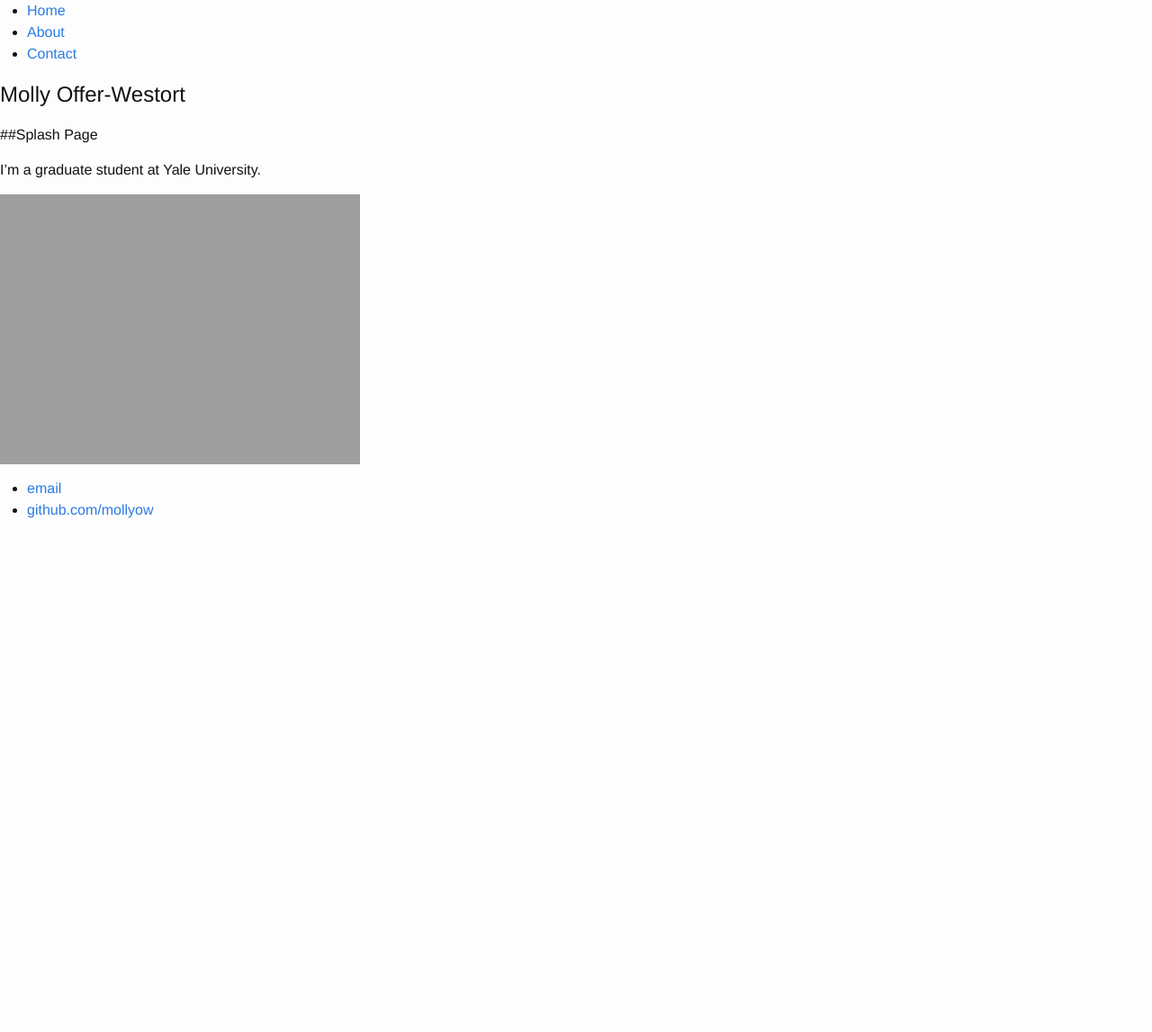
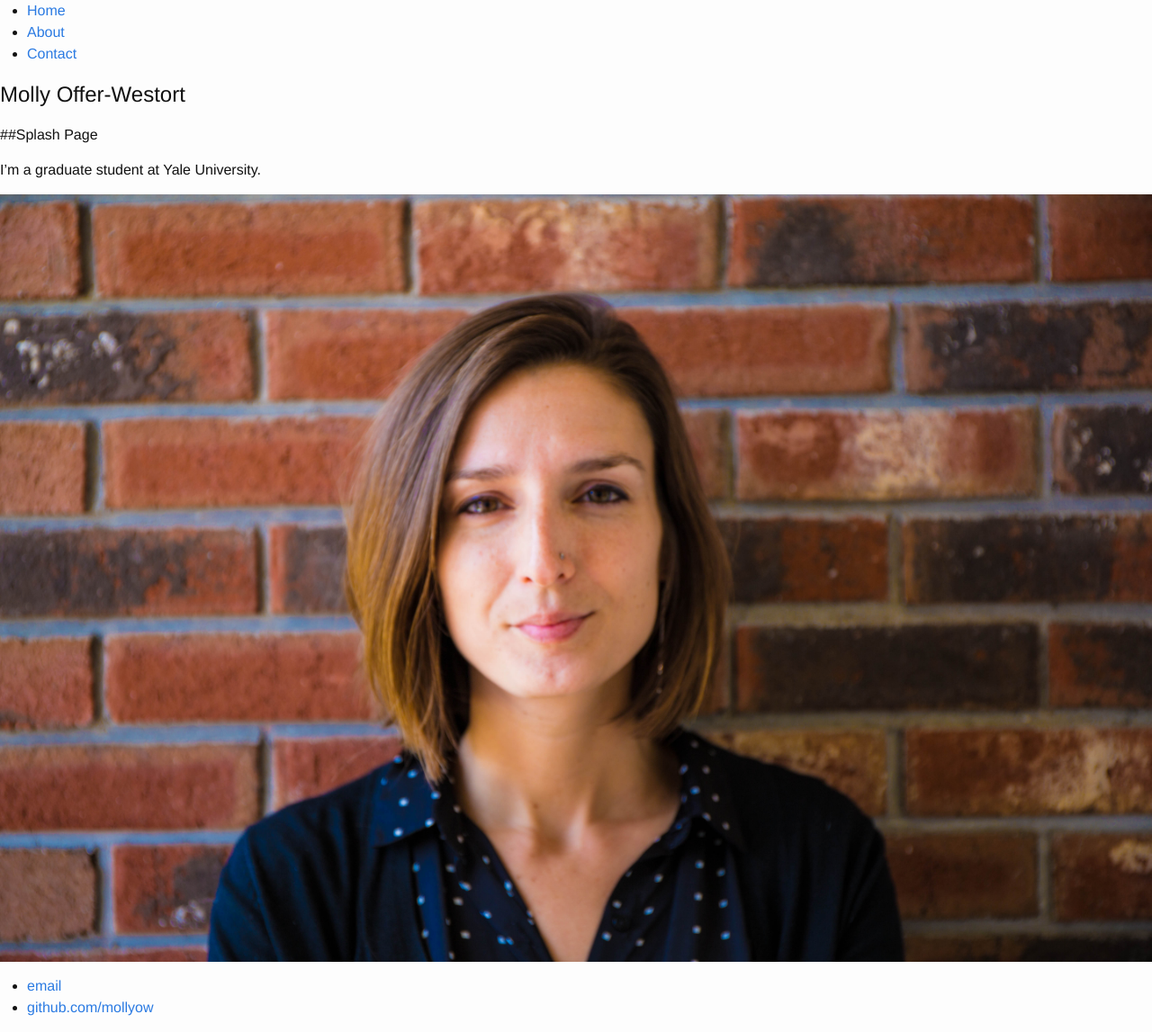
Before and after one commit to mollyow/mollyow.github.io, a Jekyll site: the page built from index.markdown, in a window 1280 px wide. Shown: the whole page at 90% size. Built offline with Jekyll 4.4.1, drawn with Linux system fonts in a browser that asks for light colours; before the commit the page ends 900 px from its top, so only the background shows below that.

Commit message:
Update index.markdown

```diff
--- a/index.markdown
+++ b/index.markdown
@@ -6,4 +6,4 @@ title: Molly Offer-Westort
 
 I'm a graduate student at Yale University.
 
-![]({{ site.url }}/assets/molly_brick.jpg =250x)
+![]({{ site.url }}/assets/molly_brick.jpg)
```
